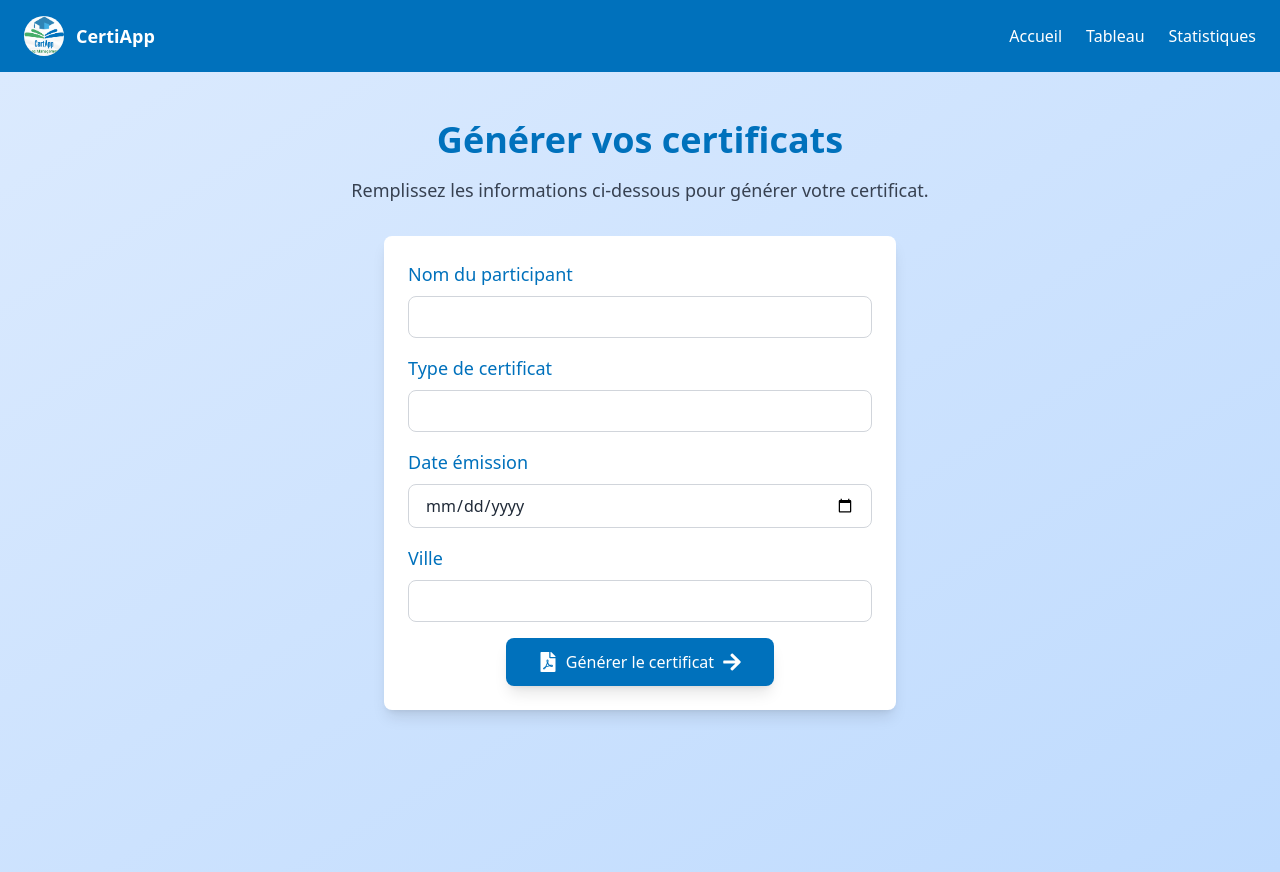
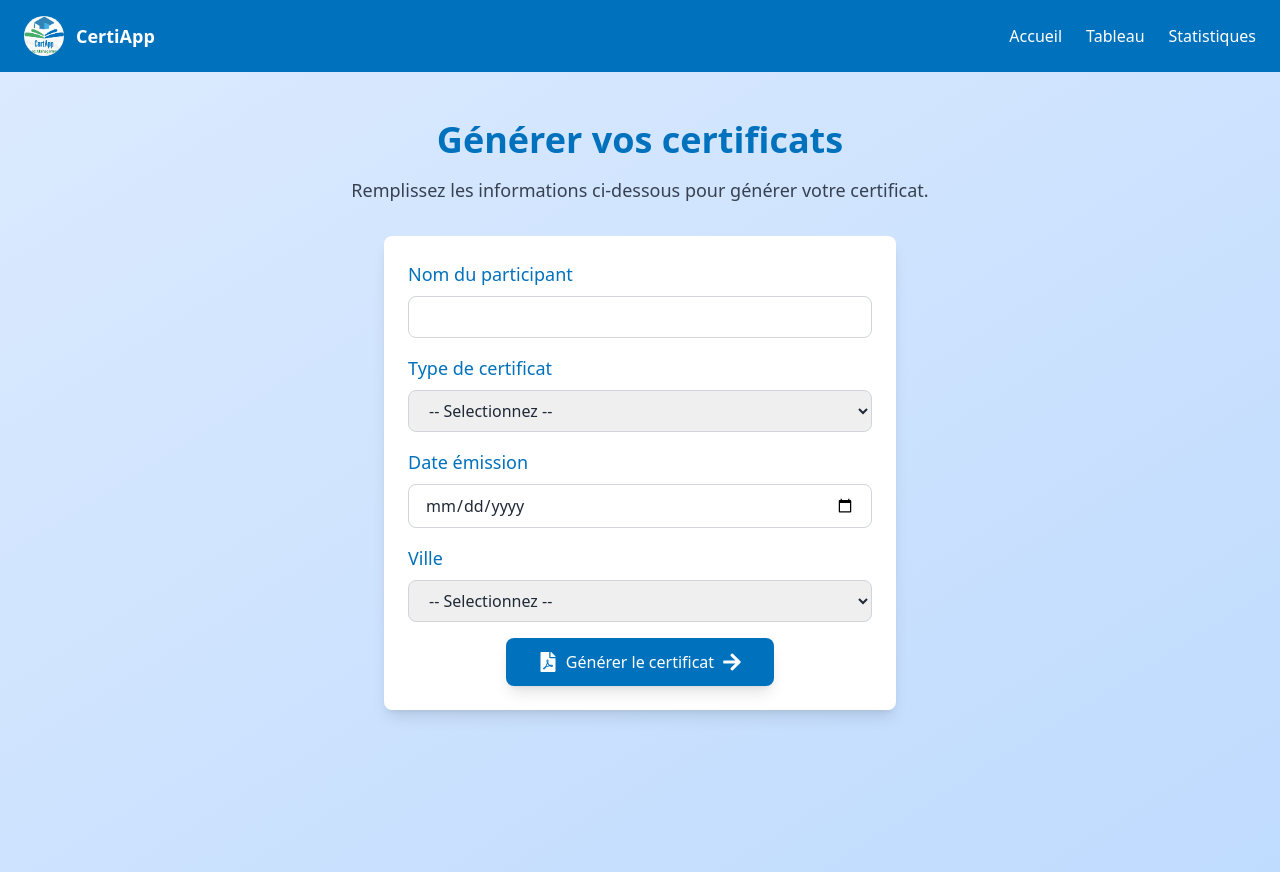
Before and after one commit to Jordan-Gloire/certificat-app, a Next.js app: page /generate in a window 1280 px wide. Built offline with nearby package versions, Linux system fonts and the light colour scheme.

Commit message:
add select input

```diff
--- a/app/(pages)/generate/page.tsx
+++ b/app/(pages)/generate/page.tsx
@@ -15,15 +15,15 @@ export default function GenerateCertificates() {
     city: "",
   });
 
-  // const [showPreview, setShowPreview] = useState(false); // State pour afficher l'aperçu
+  const [showPreview, setShowPreview] = useState(false); // State pour afficher l'aperçu
 
-  const handleChange = (e: React.ChangeEvent<HTMLInputElement>) => {
+  const handleChange = (e: React.ChangeEvent<HTMLInputElement | HTMLSelectElement>) => {
     const { name, value } = e.target;
     setFormData((prevData) => ({
       ...prevData,
       [name]: value,
     }));
-    // setShowPreview(true); // Met à jour l'aperçu dès que l'utilisateur modifie un champ
+    setShowPreview(true); // Met à jour l'aperçu dès que l'utilisateur modifie un champ
   };
 
   const handleSubmit = async (e: React.FormEvent) => {
@@ -58,7 +58,14 @@ export default function GenerateCertificates() {
       const img = await fetch(imageUrl).then((res) => res.blob());
       const reader = new FileReader();
       reader.onload = () => {
-        doc.addImage(reader.result as string, "JPEG", 0, 0, imgWidth, imgHeight);
+        doc.addImage(
+          reader.result as string,
+          "JPEG",
+          0,
+          0,
+          imgWidth,
+          imgHeight
+        );
 
         // Ajouter le texte dynamique
         doc.setFontSize(20);
@@ -150,7 +157,7 @@ export default function GenerateCertificates() {
                   >
                     Type de certificat
                   </label>
-                  <input
+                  {/* <input
                     type="text"
                     id="certificateType"
                     name="certificateType"
@@ -158,7 +165,20 @@ export default function GenerateCertificates() {
                     onChange={handleChange}
                     required
                     className="mt-2 w-full px-4 py-2 border border-gray-300 rounded-lg focus:outline-none focus:ring-2 focus:ring-blue-500"
-                  />
+                  /> */}
+                  <select
+                    required
+                    value={formData.certificateType}
+                    onChange={handleChange}
+                    className="mt-2 w-full px-4 py-2 border border-gray-300 rounded-lg focus:outline-none focus:ring-2 focus:ring-blue-500"
+                    name="certificateType"
+                    id="certificateType"
+                  >
+                    <option value="">-- Selectionnez --</option>
+                    <option value="Fin-de-formation">Fin de formation</option>
+                    <option value="Fin-de-stage">Fin de stage</option>
+                    <option value="Participation">Participation</option>
+                  </select>
                 </div>
 
                 {/* Date d'émission */}
@@ -187,7 +207,7 @@ export default function GenerateCertificates() {
                   >
                     {"Ville"}
                   </label>
-                  <input
+                  {/* <input
                     type="text"
                     id="city"
                     name="city"
@@ -195,7 +215,19 @@ export default function GenerateCertificates() {
                     onChange={handleChange}
                     required
                     className="mt-2 w-full px-4 py-2 border border-gray-300 rounded-lg focus:outline-none focus:ring-2 focus:ring-blue-500"
-                  />
+                  /> */}
+                  <select
+                    className="mt-2 w-full px-4 py-2 border border-gray-300 rounded-lg focus:outline-none focus:ring-2 focus:ring-blue-500"
+                    required
+                    name="city"
+                    id="city"
+                    value={formData.city}
+                    onChange={handleChange}
+                  >
+                    <option value="">-- Selectionnez --</option>
+                    <option value="pointe-noire">Pointe-Noire</option>
+                    <option value="brazzaville">Brazzaville</option>
+                  </select>
                 </div>
 
                 {/* Bouton de génération */}
@@ -212,6 +244,38 @@ export default function GenerateCertificates() {
               </div>
             </form>
           </div>
+          {/* Section d'aperçu */}
+          {showPreview && (
+            <div className="mt-12 max-w-4xl mx-auto bg-white p-6 rounded-lg shadow-lg border border-gray-300">
+              <h3 className="text-2xl font-bold text-[#0071bc] mb-4 text-center">
+                Aperçu du certificat
+              </h3>
+
+              {/* Conteneur du certificat */}
+              <div
+                className="relative w-full h-[595px] mx-auto bg-no-repeat bg-cover border border-blue-200 rounded-lg"
+                style={{
+                  backgroundImage: 'url("/model-certificat.png")',
+                  backgroundSize: "cover",
+                  backgroundPosition: "center",
+                }}
+              >
+                {/* Texte dynamique sur le certificat */}
+                <div className="absolute top-[30%] left-[20%] text-left">
+                  <p className="text-xl font-bold text-[#0071bc]">
+                    {formData.certificateType}
+                  </p>
+                  <p className="text-6xl text-center font-bold text-gray-800 mt-2">
+                    {formData.fullName}
+                  </p>
+                  <p className="text-lg text-gray-800 mt-[200px]">
+                    {formData.issueDate}
+                  </p>
+                  <p className="text-lg text-gray-800 mt-2">{formData.city}</p>
+                </div>
+              </div>
+            </div>
+          )}
         </section>
       </main>
     </>
```
Lines whose indentation alone changed are shown as unchanged.
